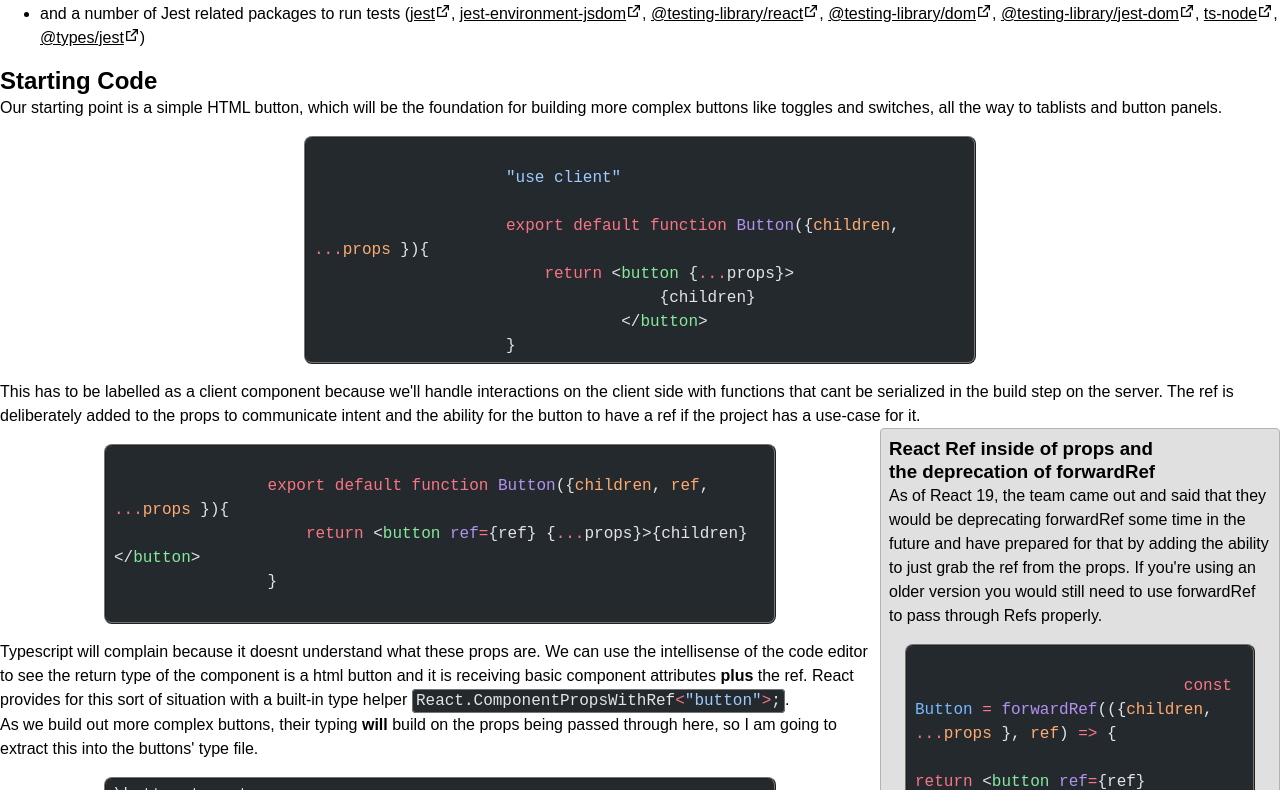
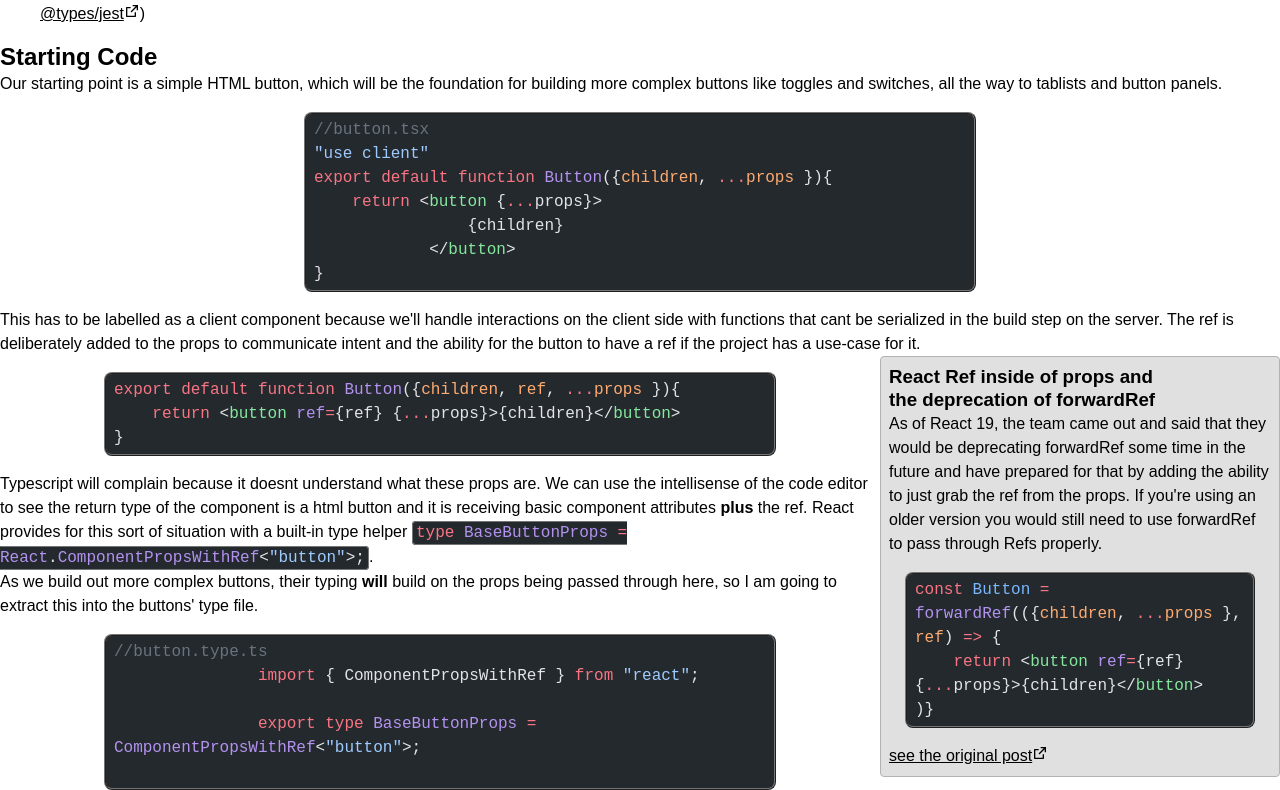
Before and after one commit to codercarl1243/react_components_system, a Next.js app: page /blog/design-system/buttons/base in a window 1280 px wide. Shown: the part 710-1500 px from the top of the page. Built offline with nearby package versions, Linux system fonts and the light colour scheme.

Commit message:
CLEANUP initial code fixing done to allow parsing of content

```diff
--- a/app/blog/design-system/buttons/base/page.tsx
+++ b/app/blog/design-system/buttons/base/page.tsx
@@ -25,6 +25,7 @@ export default function ButtonsBasePage() {
                 <Heading headingLevel={2}>Project Structure</Heading>
                 <p>
                     For ease of reference I will be following a basic format for files and folders:
+                </p>
                 <ul>
                     <li>A folder for the component</li>
                     <li>A type file</li>
@@ -33,8 +34,7 @@ export default function ButtonsBasePage() {
                     <li>and Depending **on** the component, we will create a custom Hook that handles all of the logic</li>
                     <li>Variants on the main component will receive individual files.</li>
                 </ul>
-                    <Code lang="md" codeString={`
-                    components/
+                <Code lang="md" codeString={`components/
 ├── button/
 │   ├── Button.tsx          // Main component
 │   ├── useButton.ts        // Logic hook
@@ -44,7 +44,6 @@ export default function ButtonsBasePage() {
 └── components/
 └── button.css          // Styling
                     `} />
-                </p>
 
                 <p>
                     I have installed a couple of additional packages:
@@ -60,9 +59,8 @@ export default function ButtonsBasePage() {
 
                 <p>Our starting point is a simple HTML button, which will be the foundation for building more complex buttons like toggles and switches, all the way to tablists and button panels.</p>
 
-                <Code codeString={`
+                <Code codeString={`//button.tsx
 "use client"
-
 export default function Button({children, ...props }){
     return <button {...props}>
                 {children}
@@ -78,8 +76,7 @@ export default function ButtonsBasePage() {
                     <p>As of React 19, the team came out and said that they would be deprecating forwardRef some time in the future and have prepared for that by adding the ability to just grab the ref from the props.
                         If you're using an older version you would still need to use forwardRef to pass through Refs properly.</p>
 
-                    <Code codeString={`
-                            const Button = forwardRef(({children, ...props }, ref) => {
+                    <Code codeString={`const Button = forwardRef(({children, ...props }, ref) => {
     return <button ref={ref} {...props}>{children}</button>
 )}`} />
 
@@ -87,31 +84,29 @@ export default function ButtonsBasePage() {
                 </PostNote>
 
 
-                <Code codeString={`
-                export default function Button({children, ref, ...props }){
+                <Code codeString={`export default function Button({children, ref, ...props }){
     return <button ref={ref} {...props}>{children}</button>
-                }
-                `} />
+}`} />
 
                 <p>
-                    Typescript will complain because it doesnt understand what these props are. We can use the intellisense of the code editor to see the return type of the component is a html button and it is receiving basic component attributes <strong>plus</strong> the ref. React provides for this sort of situation with a built-in type helper <Code inline codeString={`React.ComponentPropsWithRef<"button">;`} />.
+                    Typescript will complain because it doesnt understand what these props are. We can use the intellisense of the code editor to see the return type of the component is a html button and it is receiving basic component attributes <strong>plus</strong> the ref. React provides for this sort of situation with a built-in type helper <Code inline codeString={` type BaseButtonProps = React.ComponentPropsWithRef<"button">;`} />.
                 </p>
                 <p>
                     As we build out more complex buttons, their typing <strong>will</strong> build on the props being passed through here, so I am going to extract this into the buttons' type file.
                 </p>
-                <Code codeString={`\\button.type.ts
+                <Code codeString={`//button.type.ts
                import { ComponentPropsWithRef } from "react";
 
                export type BaseButtonProps = ComponentPropsWithRef<"button">;
                 `} />
                 <p>
                     As of now our component:
+                </p>
                 <ul>
                     <li>Renders a standard HTML button</li>
                     <li>Passes through a ref; and..</li>
                     <li>Allows standard button props within the component</li>
                 </ul>
-                </p>
             </section>
             <section>
                 <Heading headingLevel={2}>The onClick handler with Custom Hook</ Heading>
@@ -121,8 +116,7 @@ export default function ButtonsBasePage() {
 
                 <div>
                     {/* grid this to place side by side */}
-                    <Code codeString={`
-                    export default function useButton() {
+                    <Code codeString={`export default function useButton() {
                         const handleClick = () => { }
                                 return {handleClick}
                     }
```
Lines whose indentation alone changed are shown as unchanged.
